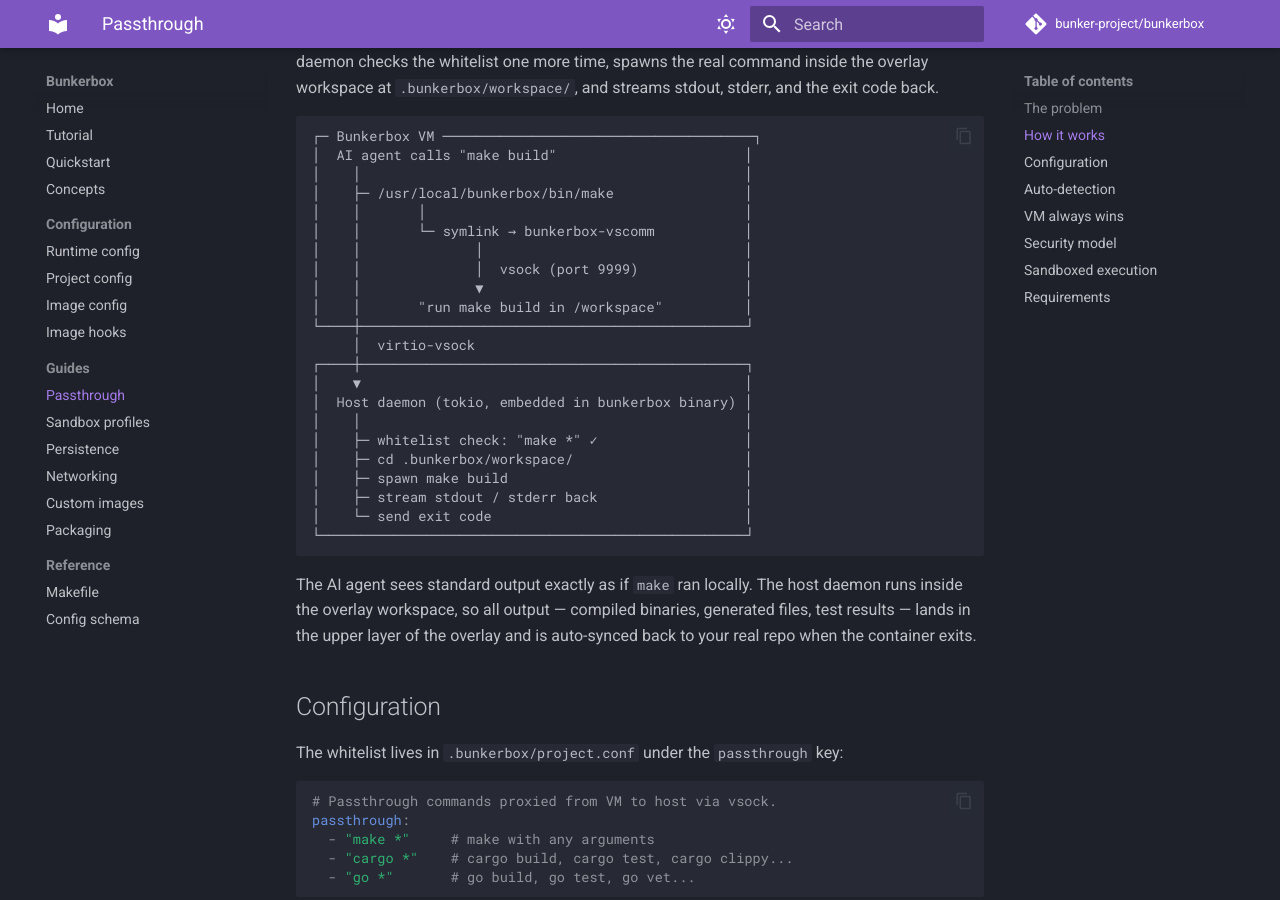
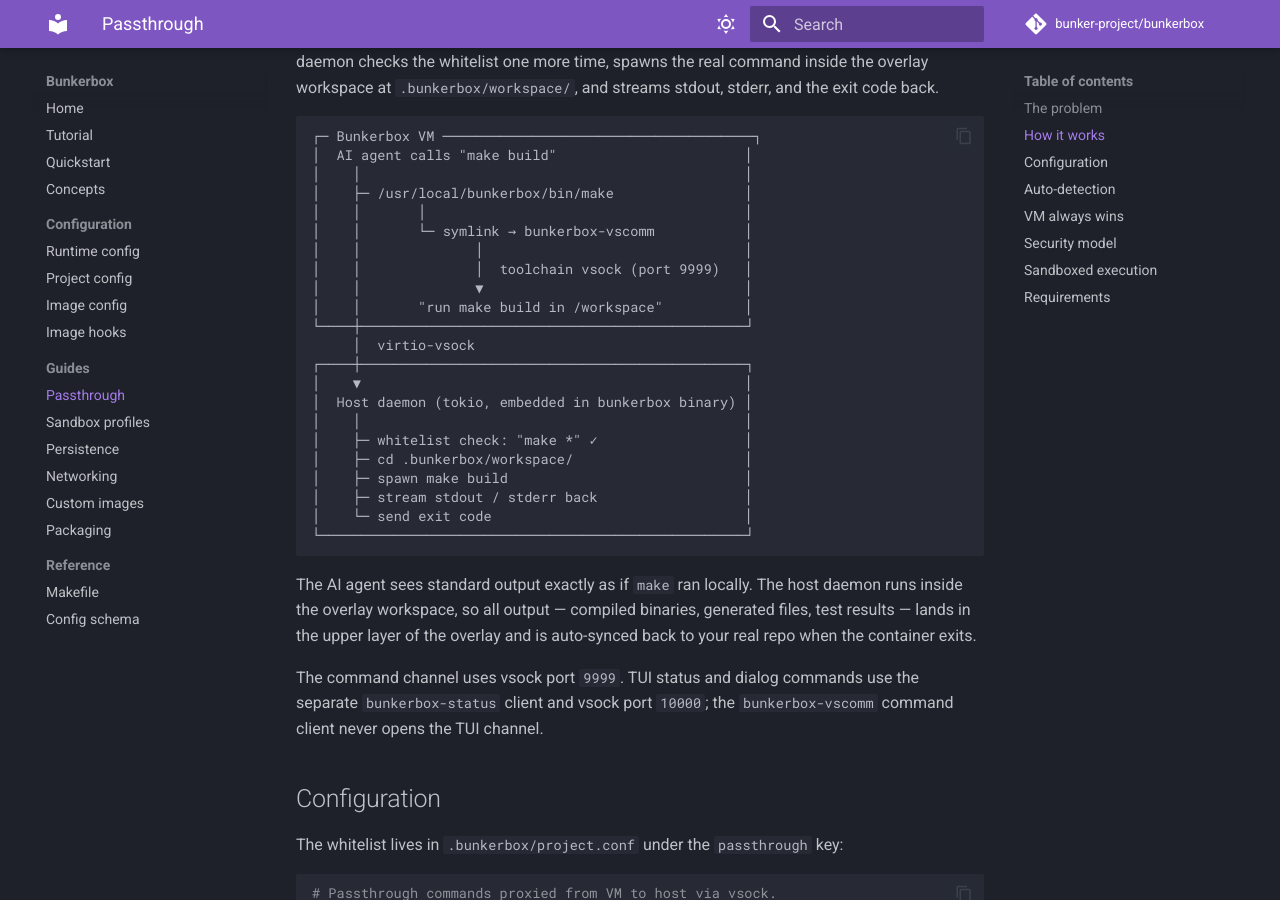
Before and after one commit to tinythings/bunkerbox, an MkDocs documentation site: the page built from docs/guides/passthrough.md, in a window 1280 px wide and 900 px high, scrolled down 703 px. Built offline with MkDocs 1.6.1 and Material for MkDocs 9.7.7, drawn with Linux system fonts in a browser that asks for light colours; comment, search, counter and statistics services are not loaded.

Commit message:
Update docs on passthrough

```diff
--- a/docs/guides/passthrough.md
+++ b/docs/guides/passthrough.md
@@ -35,7 +35,7 @@ and streams stdout, stderr, and the exit code back.
 │    │       │                                       │
 │    │       └─ symlink → bunkerbox-vscomm           │
 │    │              │                                │
-│    │              │  vsock (port 9999)             │
+│    │              │  toolchain vsock (port 9999)   │
 │    │              ▼                                │
 │    │       "run make build in /workspace"          │
 └────┼───────────────────────────────────────────────┘
@@ -56,6 +56,10 @@ The AI agent sees standard output exactly as if `make` ran locally. The host
 daemon runs inside the overlay workspace, so all output — compiled binaries,
 generated files, test results — lands in the upper layer of the overlay and is
 auto-synced back to your real repo when the container exits.
+
+The command channel uses vsock port `9999`. TUI status and dialog commands use
+the separate `bunkerbox-status` client and vsock port `10000`; the
+`bunkerbox-vscomm` command client never opens the TUI channel.
 
 ## Configuration
 
```
Also changed, not shown: docs/guides/tutorial.md (+1 -1 lines).
